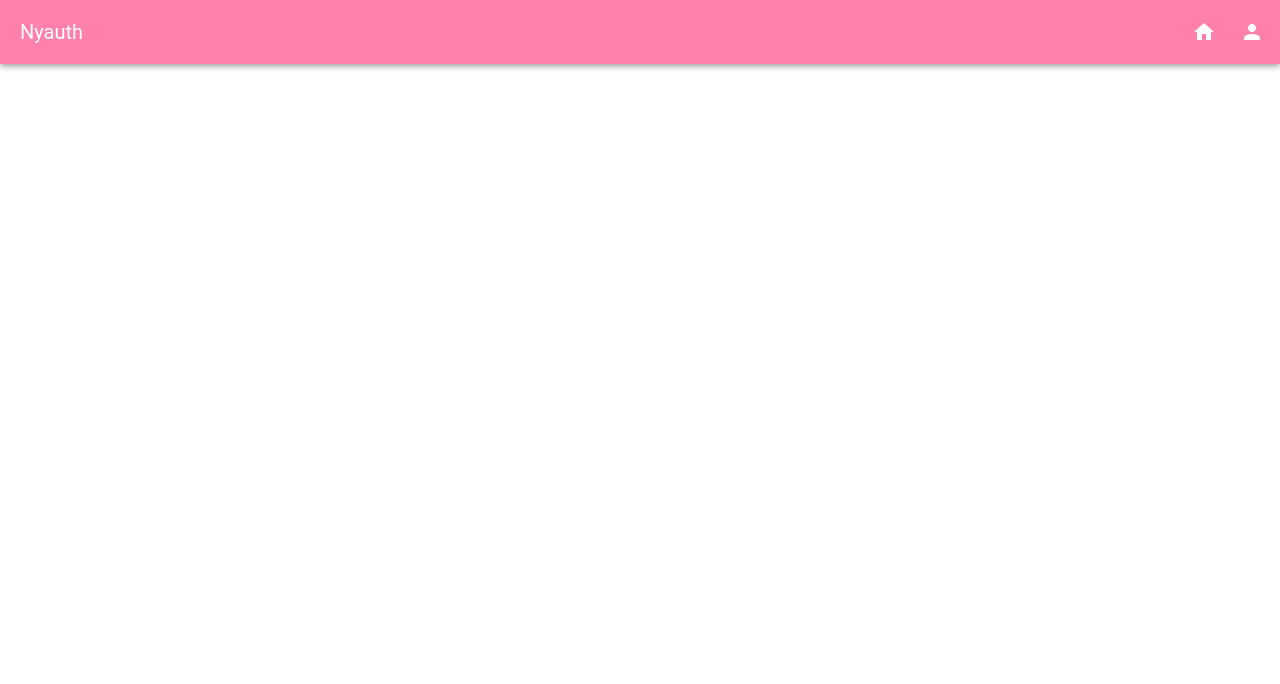
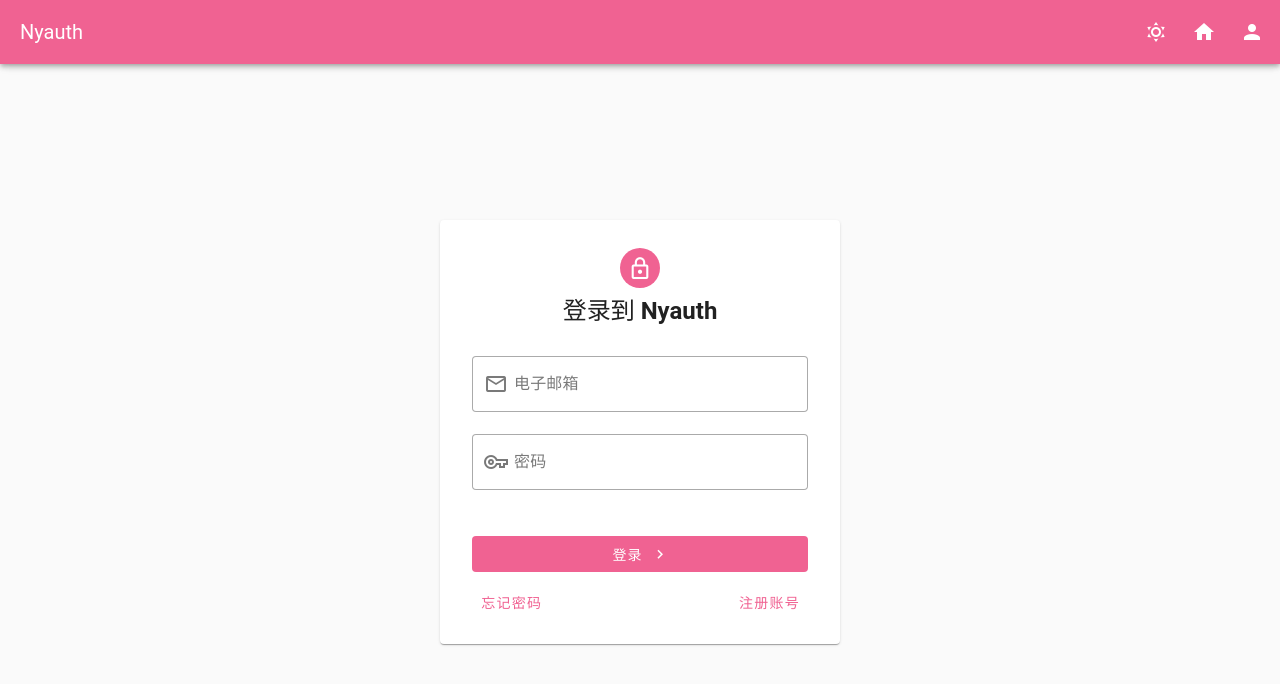
Before and after one commit to Mxmilu666/Nyauth, a Vue app in the folder frontend/: page /login in a window 1280 px wide. Shown: the top 684 px of the page. Built offline with nearby package versions, Linux system fonts and the light colour scheme.

Commit message:
feat(frontend): implement theme toggle functionality and enhance UI components

```diff
--- a/frontend/src/App.vue
+++ b/frontend/src/App.vue
@@ -11,7 +11,9 @@ defineOptions({
     <v-app>
         <AppBar />
         <v-main>
-            <router-view />
+            <v-fade-transition>
+                <router-view />
+            </v-fade-transition>
         </v-main>
     </v-app>
 </template>
--- a/frontend/src/components/AppBar.vue
+++ b/frontend/src/components/AppBar.vue
@@ -1,11 +1,19 @@
 <script setup lang="ts">
+import { useTheme } from 'vuetify';
 
+const theme = useTheme();
+function toggleTheme() {
+    theme.global.name.value = theme.global.current.value.dark ? 'lightTheme' : 'darkTheme';
+}
 </script>
 
 <template>
-    <v-app-bar app color="pink-accent-1">
+    <v-app-bar app color="appbar">
         <v-toolbar-title>Nyauth</v-toolbar-title>
         <v-spacer></v-spacer>
+        <v-btn icon @click="toggleTheme">
+            <v-icon>{{ theme.global.current.value.dark ? 'mdi-weather-night' : 'mdi-weather-sunny' }}</v-icon>
+        </v-btn>
         <v-btn icon>
             <v-icon>mdi-home</v-icon>
         </v-btn>
--- a/frontend/src/components/footer.vue
+++ b/frontend/src/components/footer.vue
@@ -3,7 +3,7 @@ import { ref } from 'vue';
 </script>
 
 <template>
-  <v-footer class="custom-footer" color="pink-lighten-5">
+  <v-footer class="custom-footer" color="appbar">
     <v-row justify="center" no-gutters>
       <v-col cols="12">
         版权所有 © {{ new Date().getFullYear() }} <strong>Nyauth</strong> 保留所有权利
--- a/frontend/src/main.ts
+++ b/frontend/src/main.ts
@@ -1,27 +1,31 @@
-import './assets/style/base.less'
-import 'vuetify/styles'
-import '@mdi/font/css/materialdesignicons.css'
+import './assets/style/base.less';
+import 'vuetify/styles';
+import '@mdi/font/css/materialdesignicons.css';
 
-import { createApp } from 'vue'
-import { createPinia } from 'pinia'
-import { createVuetify } from 'vuetify'
-import { VStepperVertical } from 'vuetify/labs/VStepperVertical'
+import { createApp } from 'vue';
+import { createPinia } from 'pinia';
+import { createVuetify } from 'vuetify';
+import { lightTheme, darkTheme } from './plugins/theme';
 
-import App from './App.vue'
-import router from './router'
+import App from './App.vue';
+import router from './router';
 
-const app = createApp(App)
-const pinia = createPinia()
+const app = createApp(App);
+const pinia = createPinia();
 const vuetify = createVuetify({
-  components: {
-    VStepperVertical,
-  },
-})
+    theme: {
+        defaultTheme: 'lightTheme',
+        themes: {
+            lightTheme,
+            darkTheme,
+        },
+    },
+});
 
-app.use(pinia)
-app.use(router)
-app.use(vuetify)
+app.use(pinia);
+app.use(router);
+app.use(vuetify);
 
-app.mount('#app')
+app.mount('#app');
 
-export { vuetify }
+export { vuetify };
--- a/frontend/src/pages/Home/Home.vue
+++ b/frontend/src/pages/Home/Home.vue
@@ -18,13 +18,13 @@ defineOptions({
                             只需一个 Nyauth 账户即可访问所有已接入 Nyauth 的服务
                         </p>
                         <v-row class="pt-10">
-                            <v-btn color="pink-lighten-1" class="ma-2" @click="$router.push('/login')">
+                            <v-btn color="primary" class="ma-2" @click="$router.push('/login')">
                                 <template v-slot:prepend>
                                     <v-icon icon="mdi-check"></v-icon>
                                 </template>
                                 开始使用
                             </v-btn>
-                            <v-btn color="blue" class="ma-2" @click="$router.push('/docs')">
+                            <v-btn color="secondary" class="ma-2" @click="$router.push('/docs')">
                                 <template v-slot:prepend>
                                     <v-icon icon="mdi-file-document-outline"></v-icon>
                                 </template>
--- a/frontend/src/pages/Login/Login.vue
+++ b/frontend/src/pages/Login/Login.vue
@@ -1,11 +1,44 @@
 <script setup lang="ts">
+import { ref } from 'vue';
+import { defineOptions } from 'vue';
+
 defineOptions({
     name: 'Login'
-})
+});
 </script>
 
 <template>
-    <v-container>
-
+    <v-container class="fill-height d-flex align-center justify-center grey-background" fluid>
+        <v-row align="center" justify="center">
+            <v-col cols="12" sm="8" md="4">
+                <v-card>
+                    <v-card-title class="text-center">
+                        <div class="py-5">
+                            <v-avatar color="primary">
+                                <v-icon icon="mdi-lock-outline" size="small"></v-icon>
+                            </v-avatar>
+                            <p class="pt-2 text-h5">登录到 <strong>Nyauth</strong></p>
+                        </div>
+                    </v-card-title>
+                    <v-card-text>
+                        <v-form class="px-4">
+                            <v-text-field label="电子邮箱" color="primary" prepend-inner-icon="mdi-email-outline"
+                                variant="outlined" required></v-text-field>
+                            <v-text-field label="密码" color="primary" type="password"
+                                prepend-inner-icon="mdi-key-outline" variant="outlined" required></v-text-field>
+                        </v-form>
+                    </v-card-text>
+                    <v-card-actions class="px-8 pb-6 d-flex flex-column align-items-center">
+                        <v-btn block append-icon="mdi-chevron-right" color="primary" variant="flat">登录</v-btn>
+                        <div class="d-flex justify-space-between w-100 mt-1">
+                            <v-btn color="primary">忘记密码</v-btn>
+                            <v-btn color="primary">注册账号</v-btn>
+                        </div>
+                    </v-card-actions>
+                </v-card>
+            </v-col>
+        </v-row>
     </v-container>
 </template>
+
+<style scoped></style>
--- /dev/null
+++ b/frontend/src/plugins/theme.ts
@@ -0,0 +1,33 @@
+import { type ThemeDefinition } from 'vuetify';
+
+const lightTheme: ThemeDefinition = {
+    dark: false,
+    colors: {
+        background: '#FAFAFA',
+        surface: '#FFFFFF',
+        primary: '#F06292',
+        secondary: '#42A5F5',
+        error: '#FF5252',
+        info: '#2196F3',
+        success: '#4CAF50',
+        warning: '#FB8C00',
+        appbar: '#F06292',
+    },
+};
+
+const darkTheme: ThemeDefinition = {
+    dark: true,
+    colors: {
+        background: '#121212',
+        surface: '#1E1E1E',
+        primary: '#F491B2',
+        secondary: '#90CAF9',
+        error: '#FF5252',
+        info: '#2196F3',
+        success: '#4CAF50',
+        warning: '#FB8C00',
+        appbar: '#212121',
+    },
+};
+
+export { lightTheme, darkTheme };
```
